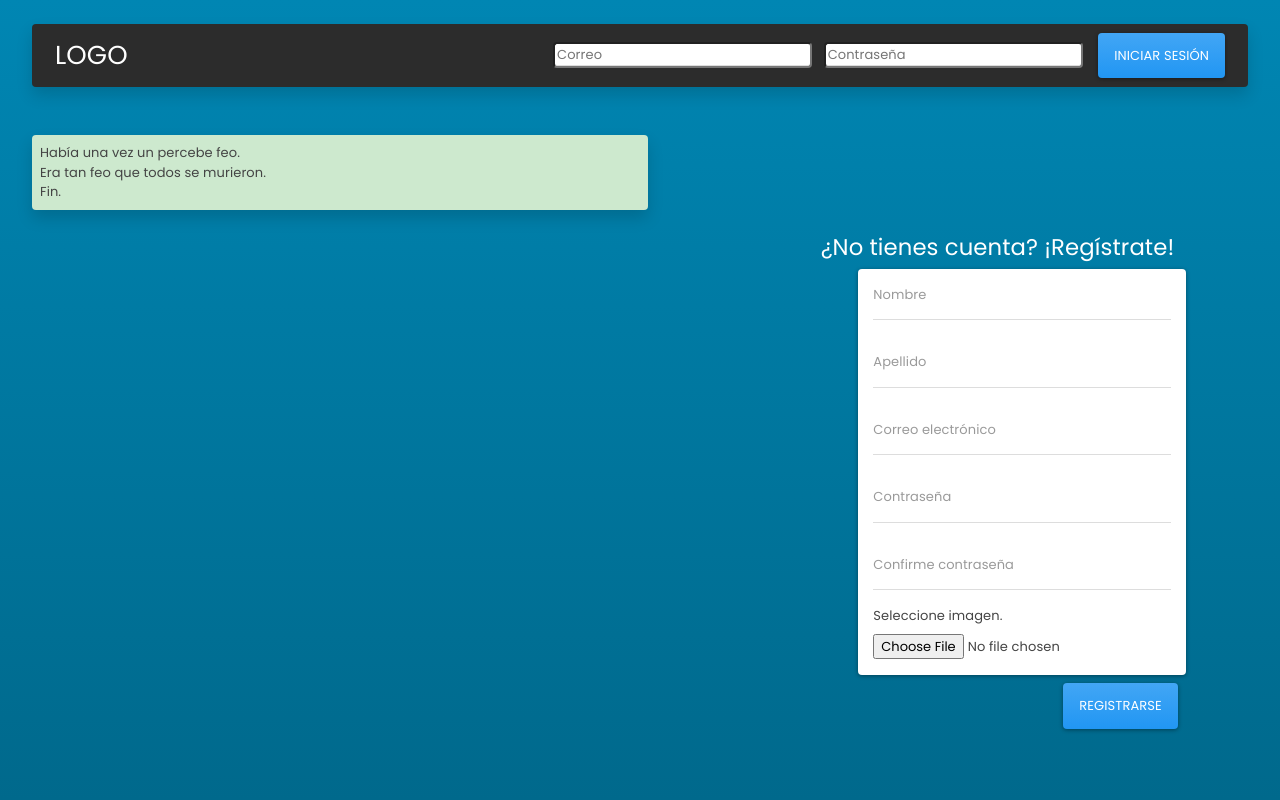
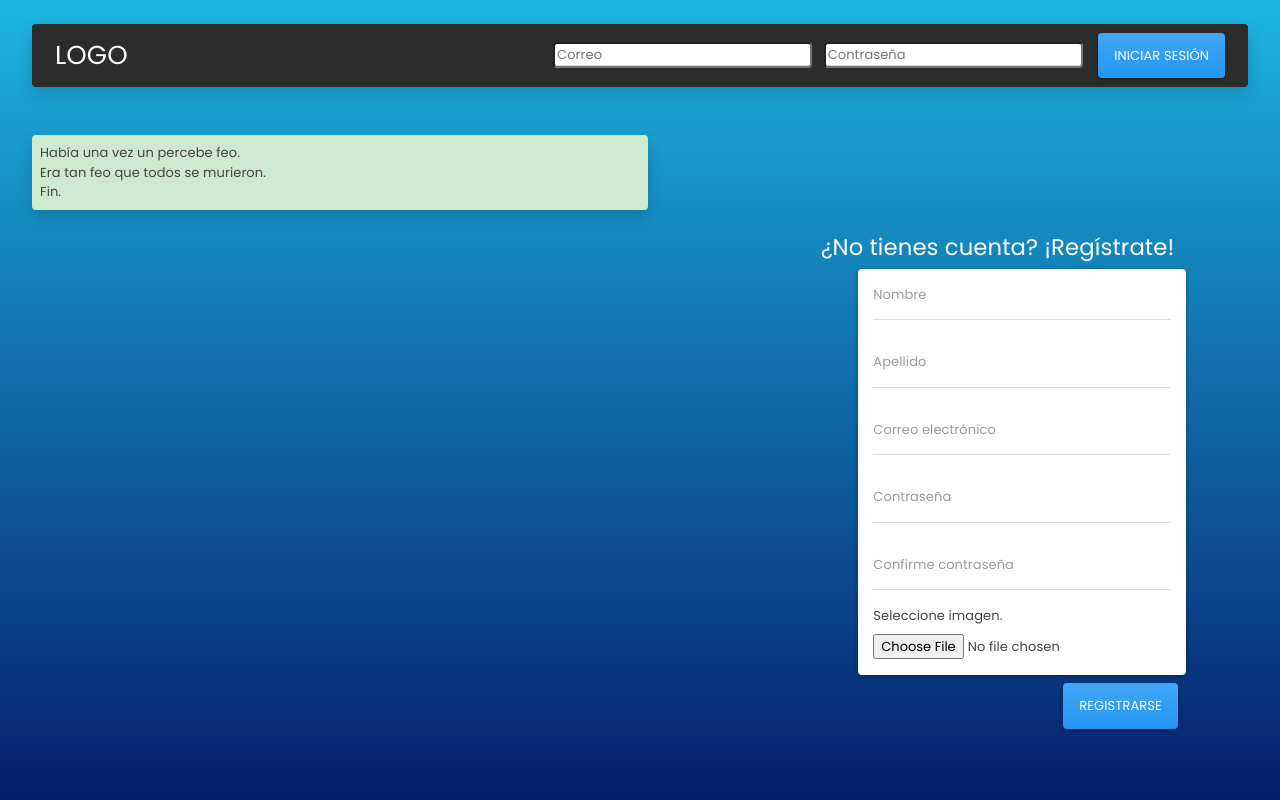
Before and after one commit to DCC-CC4401/2019-2-Turing-Completos-T4, a Django app: page / in a window 1280 px wide. Run offline with Django 3.2, Linux system fonts and the light colour scheme; some libraries are stand-ins or nearby versions.

```diff
--- a/static/Prototypes/css/custom.css
+++ b/static/Prototypes/css/custom.css
@@ -232,7 +232,7 @@ table {
 
 /* Imagen de fondo */
 .bckg {
-  background-image: linear-gradient(#0086b3, #00698c);
+  background-image: linear-gradient(180deg, #1CB5E0 0%, #051f6e 100%);
 }
 
 .headerT {
```
Also changed, not shown: db.sqlite3.
